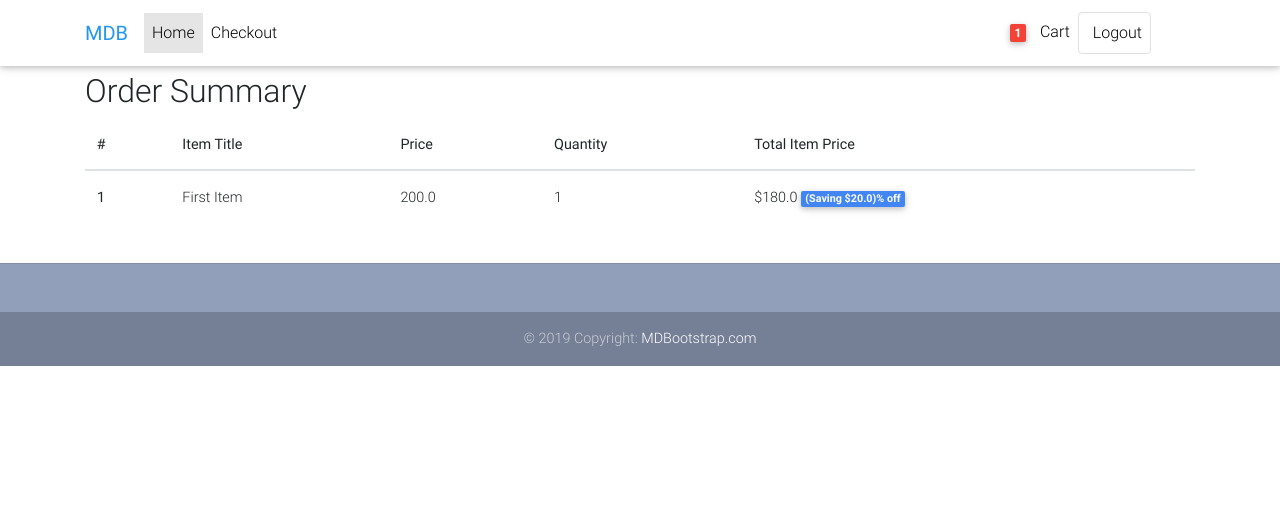
After one commit to kenjoel/Django-ecommerce, a Django app: page /order_summary/ in a window 1280 px wide. The commit adds this page. Shown: the top 527 px of the page. Run offline with Django 4.2, Linux system fonts and the light colour scheme; a user stored in the database is signed in; data comes from the database, SQL or seed files in the repository; both versions use the stored data as it was after the commit; some libraries are stand-ins or nearby versions.

Commit message:
cart summary added

```diff
--- a/ecom/core/models.py
+++ b/ecom/core/models.py
@@ -52,6 +52,15 @@ class OrderItem(models.Model):
     def __str__(self):
         return f'{self.quantity} x {self.item.title}'
 
+    def get_total_item_price(self):
+        return self.quantity * self.item.price
+
+    def get_total_discount_item_price(self):
+        return self.quantity * self.item.discount_price
+
+    def get_amount_saved(self):
+        return self.get_total_item_price() - self.get_total_discount_item_price()
+
 
 class Order(models.Model):
     user = models.ForeignKey(settings.AUTH_USER_MODEL, on_delete=models.CASCADE)
--- a/ecom/core/templatetags/cart_template_tags.py
+++ b/ecom/core/templatetags/cart_template_tags.py
@@ -1,6 +1,6 @@
 from django import template
 
-from ecom.core.models import Order
+from ..models import Order
 
 register = template.Library()
 
--- a/ecom/core/urls.py
+++ b/ecom/core/urls.py
@@ -1,6 +1,6 @@
 from django.urls import path
 
-from .views import HomeView, ItemDetailView, add_to_cart, remove_from_cart
+from .views import HomeView, ItemDetailView, add_to_cart, remove_from_cart, OrderSummaryView
 
 app_name = 'core'
 urlpatterns = [
@@ -8,6 +8,7 @@ urlpatterns = [
     path('product/<slug>/', ItemDetailView.as_view(), name='product'),
     path('add_to_cart/<slug>/', add_to_cart, name='add_to_cart'),
     path('remove_from_cart/<slug>/', remove_from_cart, name='remove_from_cart'),
+    path('order_summary/', OrderSummaryView.as_view(), name='order_summary'),
 
     # path('<int:pk>/', item_detail, name='item_detail'),
 ]
--- a/ecom/core/views.py
+++ b/ecom/core/views.py
@@ -1,6 +1,10 @@
 from django.contrib import messages
-from django.shortcuts import get_object_or_404, redirect
+from django.contrib.auth.decorators import login_required
+from django.contrib.auth.mixins import LoginRequiredMixin
+from django.core.exceptions import ObjectDoesNotExist
+from django.shortcuts import get_object_or_404, redirect, render
 from django.utils import timezone
+from django.views import View
 from django.views.generic import ListView, DetailView
 
 from .models import Item, OrderItem, Order
@@ -12,11 +16,24 @@ class HomeView(ListView):
     template_name = 'home-page.html'
 
 
+class OrderSummaryView(LoginRequiredMixin, View):
+    def get(self, *args, **kwargs):
+        try:
+            order = Order.objects.get(user=self.request.user, ordered=False)
+            context = {
+                'object': order
+            }
+            return render(self.request, 'order_summary.html', context)
+        except ObjectDoesNotExist:
+            messages.error(self.request, "You do not have an active order")
+            return redirect("/")
+
+
 class ItemDetailView(DetailView):
     model = Item
     template_name = 'product.html'
 
-
+@login_required
 def add_to_cart(request, slug):
     item = get_object_or_404(Item, slug=slug)
     order_item, created = OrderItem.objects.get_or_create(
@@ -43,6 +60,7 @@ def add_to_cart(request, slug):
     return redirect('core:product', slug=slug)
 
 
+@login_required
 def remove_from_cart(request, slug):
     item = get_object_or_404(Item, slug=slug)
     order_qs = Order.objects.filter(user=request.user, ordered=False)
--- a/ecom/templates/navbar.html
+++ b/ecom/templates/navbar.html
@@ -34,7 +34,7 @@
         <ul class="navbar-nav nav-flex-icons">
           {% if request.user.is_authenticated %}
           <li class="nav-item">
-            <a class="nav-link waves-effect">
+            <a class="nav-link waves-effect" href="{% url 'core:order_summary' %}">
               <span class="badge red z-depth-1 mr-1"> {{ request.user|cart_item_count }} </span>
               <i class="fas fa-shopping-cart"></i>
               <span class="clearfix d-none d-sm-inline-block"> Cart </span>
--- /dev/null
+++ b/ecom/templates/order_summary.html
@@ -0,0 +1,73 @@
+{% extends "base.html" %}
+
+{% block content %}
+
+  <style type="text/css">
+    html,
+    body,
+    header,
+    .carousel {
+      height: 60vh;
+    }
+
+    @media (max-width: 740px) {
+
+      html,
+      body,
+      header,
+      .carousel {
+        height: 100vh;
+      }
+    }
+
+    @media (min-width: 800px) and (max-width: 850px) {
+
+      html,
+      body,
+      header,
+      .carousel {
+        height: 100vh;
+      }
+    }
+
+  </style>
+
+  <main>
+    <div class="container">
+      <div class="table-responsive">
+        <h2>Order Summary</h2>
+      <table class="table">
+        <thead>
+          <tr>
+            <th scope="col">#</th>
+            <th scope="col">Item Title</th>
+            <th scope="col">Price</th>
+            <th scope="col">Quantity</th>
+            <th scope="col">Total Item Price</th>
+          </tr>
+        </thead>
+        <tbody>
+        {% for order_item in object.items.all %}
+          <tr>
+            <th scope="row">1</th>
+            <td>{{ order_item.item.title }}</td>
+            <td>{{ order_item.item.price }}</td>
+            <td>{{ order_item.quantity }}</td>
+            <td>
+              {% if order_item.item.discount_price %}
+                ${{ order_item.get_total_discount_item_price }}
+              <span class="badge badge-primary">(Saving ${{ order_item.get_amount_saved }})% off</span>
+
+              {% else %}
+                ${{ order_item.get_total_item_price }}
+              {% endif %}
+            </td>
+          </tr>
+        {% endfor %}
+        </tbody>
+      </table>
+</div>
+
+    </div>
+  </main>
+{% endblock %}
```
Also changed, not shown: ecom/db.sqlite3.
